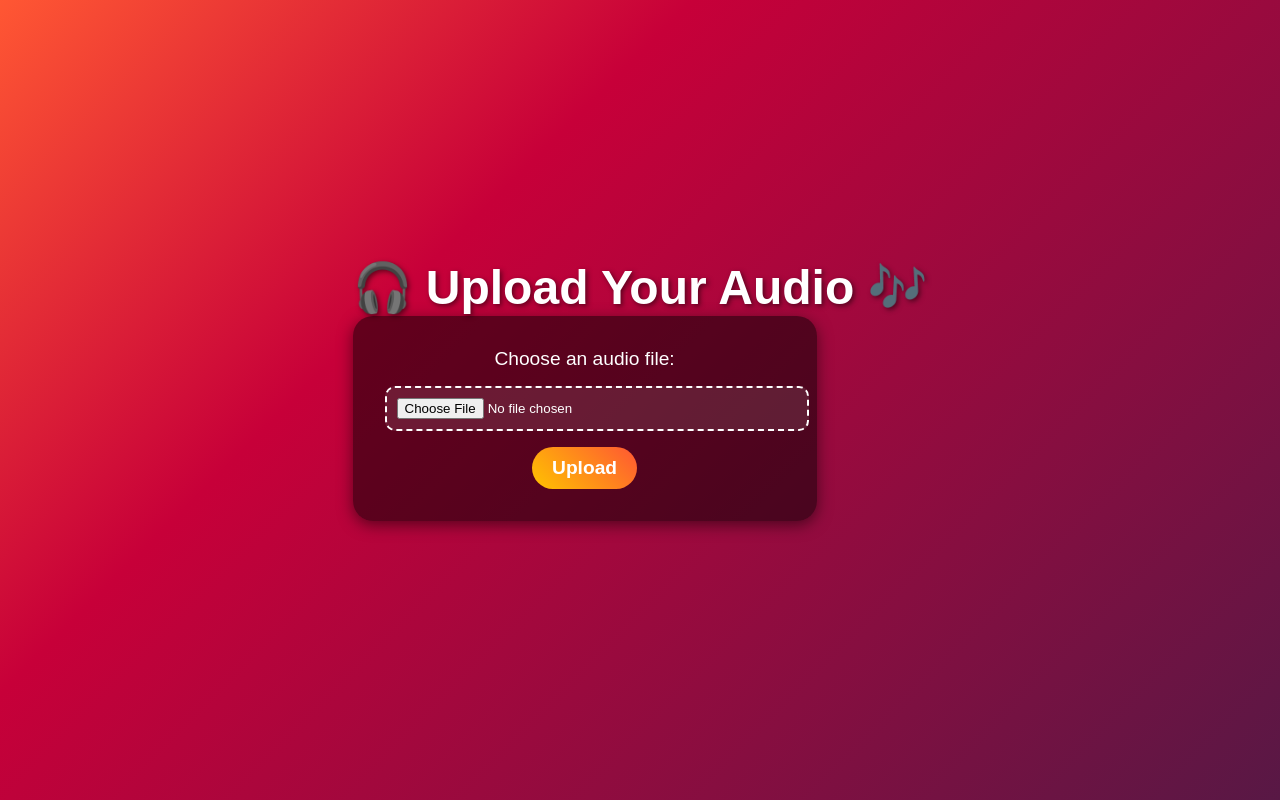
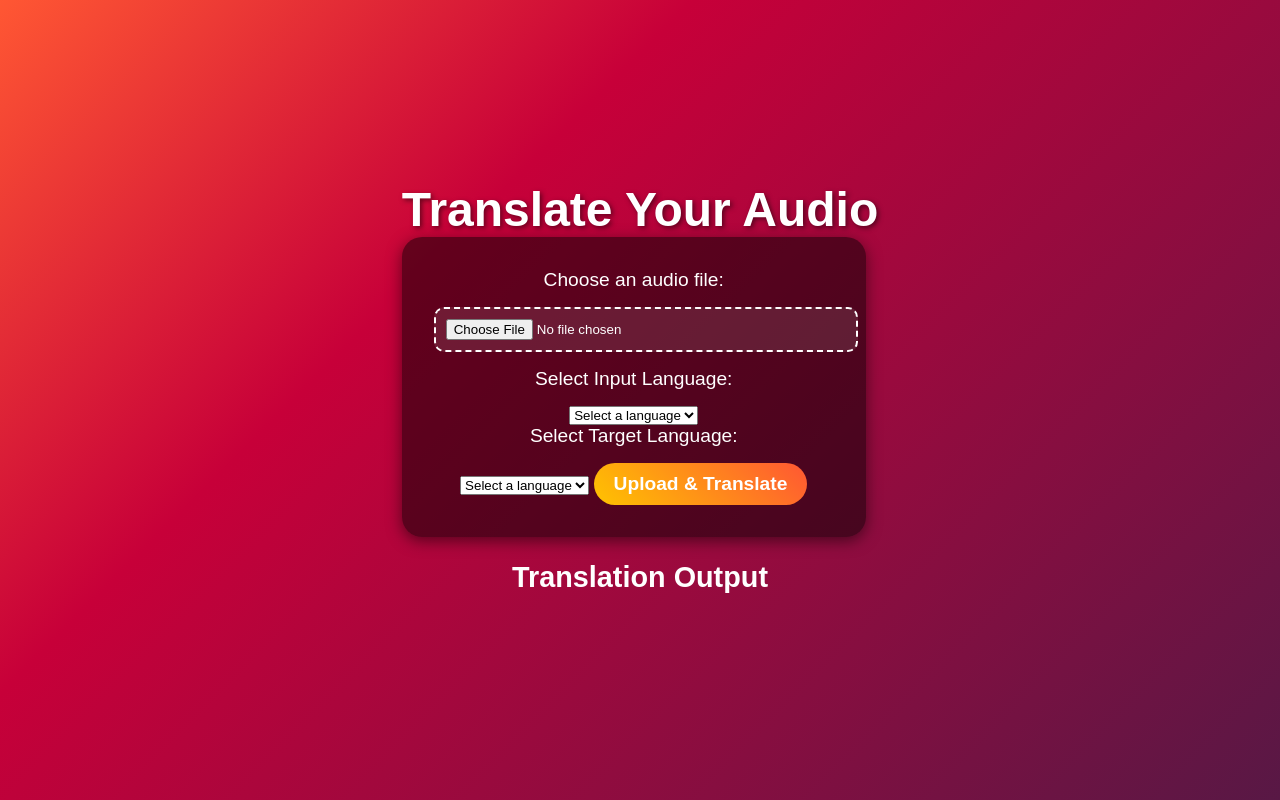
Before and after one commit to Srikanth-Munusamy/Multilingual-audiofile-translator, a Flask app: page / in a window 1280 px wide. Run offline with Flask 3, Linux system fonts and the light colour scheme.

Commit message:
running file

```diff
--- a/backend/app.py
+++ b/backend/app.py
@@ -1,18 +1,24 @@
 from flask import Flask, request, jsonify, render_template, send_file
 import os
-#Hello
+
 app = Flask(__name__)
+
+# Directories for uploads and processed files
 UPLOAD_FOLDER = 'uploads'
 PROCESSED_FOLDER = 'processed'
+
+# Create directories if they don't exist
 os.makedirs(UPLOAD_FOLDER, exist_ok=True)
 os.makedirs(PROCESSED_FOLDER, exist_ok=True)
 
 @app.route('/')
 def upload_page():
+    # Render the HTML file
     return render_template('upload.html')
 
 @app.route('/upload', methods=['POST'])
 def upload_audio():
+    # Validate if audio file is present in the request
     if 'audio' not in request.files:
         return jsonify({"error": "No audio file provided"}), 400
 
@@ -24,10 +30,11 @@ def upload_audio():
     audio_path = os.path.join(UPLOAD_FOLDER, audio_file.filename)
     audio_file.save(audio_path)
 
-    # Placeholder for your manipulation and transcription logic
+    # Simulate manipulation (renaming file)
     manipulated_audio_path = os.path.join(PROCESSED_FOLDER, f"manipulated_{audio_file.filename}")
-    os.rename(audio_path, manipulated_audio_path)  # Simulates manipulation
+    os.rename(audio_path, manipulated_audio_path)
 
+    # Placeholder transcription
     transcription = "This is a sample transcription for the uploaded audio."
 
     return jsonify({
@@ -37,6 +44,7 @@ def upload_audio():
 
 @app.route('/download/<filename>', methods=['GET'])
 def download_file(filename):
+    # Serve the processed audio file for download
     processed_audio_path = os.path.join(PROCESSED_FOLDER, filename)
     if os.path.exists(processed_audio_path):
         return send_file(processed_audio_path, as_attachment=True)
--- a/backend/static/upload.css
+++ b/backend/static/upload.css
@@ -1,12 +1,14 @@
 /* General Reset */
-body, h1, form {
+body,
+h1,
+form {
     margin: 0;
     padding: 0;
 }
 
 body {
-    font-family: 'Poppins', sans-serif;
-    background: linear-gradient(135deg, #FF5733, #C70039, #900C3F, #581845);
+    font-family: "Poppins", sans-serif;
+    background: linear-gradient(135deg, #ff5733, #c70039, #900c3f, #581845);
     color: #fff;
     display: flex;
     justify-content: center;
@@ -17,9 +19,15 @@ body {
 }
 
 @keyframes backgroundAnimation {
-    0% { background-position: 0% 50%; }
-    50% { background-position: 50% 100%; }
-    100% { background-position: 100% 50%; }
+    0% {
+        background-position: 0% 50%;
+    }
+    50% {
+        background-position: 50% 100%;
+    }
+    100% {
+        background-position: 100% 50%;
+    }
 }
 
 h1 {
@@ -52,7 +60,9 @@ input[type="file"] {
     border-radius: 10px;
     color: #fff;
     cursor: pointer;
-    transition: transform 0.3s, background 0.3s;
+    transition:
+        transform 0.3s,
+        background 0.3s;
 }
 
 input[type="file"]:hover {
@@ -65,15 +75,17 @@ button {
     font-size: 1.2rem;
     font-weight: bold;
     color: #fff;
-    background: linear-gradient(45deg, #FFC300, #FF5733);
+    background: linear-gradient(45deg, #ffc300, #ff5733);
     border: none;
     border-radius: 25px;
     cursor: pointer;
-    transition: background 0.3s, transform 0.3s;
+    transition:
+        background 0.3s,
+        transform 0.3s;
 }
 
 button:hover {
-    background: linear-gradient(45deg, #FF5733, #C70039);
+    background: linear-gradient(45deg, #ff5733, #c70039);
     transform: scale(1.1);
 }
 
@@ -85,17 +97,21 @@ button:hover {
 }
 
 @keyframes fadeIn {
-    from { opacity: 0; }
-    to { opacity: 1; }
+    from {
+        opacity: 0;
+    }
+    to {
+        opacity: 1;
+    }
 }
 
 a {
-    color: #FFC300;
+    color: #ffc300;
     font-weight: bold;
     text-decoration: none;
     transition: color 0.3s;
 }
 
 a:hover {
-    color: #FF5733;
+    color: #ff5733;
 }
--- a/backend/templates/upload.html
+++ b/backend/templates/upload.html
@@ -1,38 +1,112 @@
-<!DOCTYPE html>
+<!doctype html>
 <html lang="en">
     <head>
-    <meta charset="UTF-8">
-    <meta name="viewport" content="width=device-width, initial-scale=1.0">
-    <title>Upload Audio</title>
-    <link rel="stylesheet" href="{{ url_for('static', filename='upload.css') }}">
+        <meta charset="UTF-8" />
+        <meta name="viewport" content="width=device-width, initial-scale=1.0" />
+        <title>Audio Translation</title>
+        <link
+            rel="stylesheet"
+            href="{{ url_for('static', filename='upload.css') }}"
+        />
     </head>
     <body>
         <div>
-        <h1>🎧 Upload Your Audio 🎶</h1>
-        <form action="/upload" method="post" enctype="multipart/form-data">
+            <h1>Translate Your Audio</h1>
+            <form id="uploadForm" enctype="multipart/form-data">
+                <!-- Audio File Input -->
                 <label for="audio">Choose an audio file:</label>
-            <input type="file" name="audio" id="audio" accept="audio/*" required>
-            <button type="submit">Upload</button>
+                <input
+                    type="file"
+                    name="audio"
+                    id="audio"
+                    accept="audio/*"
+                    required
+                />
+
+                <!-- Input Language Dropdown -->
+                <label for="input_language">Select Input Language:</label>
+                <select name="input_language" id="input_language" required>
+                    <option value="" disabled selected>
+                        Select a language
+                    </option>
+                    <option value="en">English</option>
+                    <option value="es">Spanish</option>
+                    <option value="fr">French</option>
+                    <option value="de">German</option>
+                    <option value="zh">Chinese</option>
+                    <option value="hi">Hindi</option>
+                </select>
+
+                <!-- Target Language Dropdown -->
+                <label for="target_language">Select Target Language:</label>
+                <select name="target_language" id="target_language" required>
+                    <option value="" disabled selected>
+                        Select a language
+                    </option>
+                    <option value="en">English</option>
+                    <option value="es">Spanish</option>
+                    <option value="fr">French</option>
+                    <option value="de">German</option>
+                    <option value="zh">Chinese</option>
+                    <option value="hi">Hindi</option>
+                </select>
+
+                <!-- Submit Button -->
+                <button type="submit">Upload & Translate</button>
             </form>
-        <div id="response"></div>
+
+            <!-- Response Div -->
+            <div id="response">
+                <h2>Translation Output</h2>
+                <div
+                    id="translated_text"
+                    style="margin-top: 10px; font-size: 16px"
+                ></div>
             </div>
+        </div>
+
         <script>
-        document.querySelector('form').addEventListener('submit', async (event) => {
+            document
+                .querySelector("#uploadForm")
+                .addEventListener("submit", async (event) => {
                     event.preventDefault();
+
+                    // Prepare the form data
                     const formData = new FormData(event.target);
-            const response = await fetch('/upload', {
-                method: 'POST',
-                body: formData
+
+                    try {
+                        // Send POST request to Flask endpoint
+                        const response = await fetch("/upload", {
+                            method: "POST",
+                            body: formData,
                         });
+
+                        // Parse response
                         const result = await response.json();
-            const responseDiv = document.getElementById('response');
+
+                        // Display response
+                        const responseDiv = document.getElementById("response");
+                        const translatedTextDiv =
+                            document.getElementById("translated_text");
+
                         if (response.ok) {
                             responseDiv.innerHTML = `
                                 <p>Transcription: ${result.transcription}</p>
                                 <p><a href="${result.processed_audio_url}" download>Download Processed Audio</a></p>
                             `;
+                            translatedTextDiv.textContent =
+                                "Translation Complete!";
+
+                            // Show success popup message
+                            alert("File uploaded successfully!");
                         } else {
-                responseDiv.textContent = result.error || 'An error occurred.';
+                            translatedTextDiv.textContent =
+                                result.error || "An error occurred.";
+                        }
+                    } catch (error) {
+                        console.error("Error:", error);
+                        document.getElementById("translated_text").textContent =
+                            "An error occurred while processing your request.";
                     }
                 });
         </script>
```
Also changed, not shown: 3 other files. Lines whose indentation alone changed are shown as unchanged.
